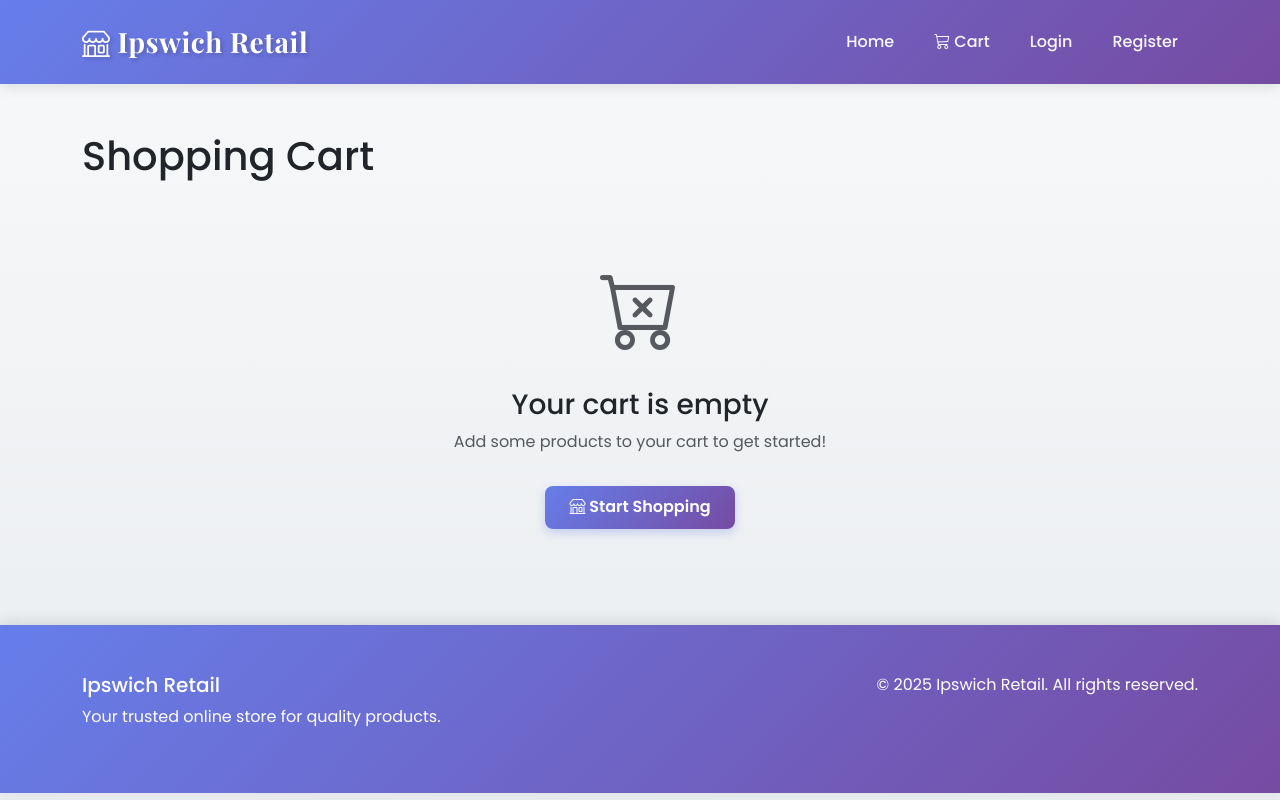
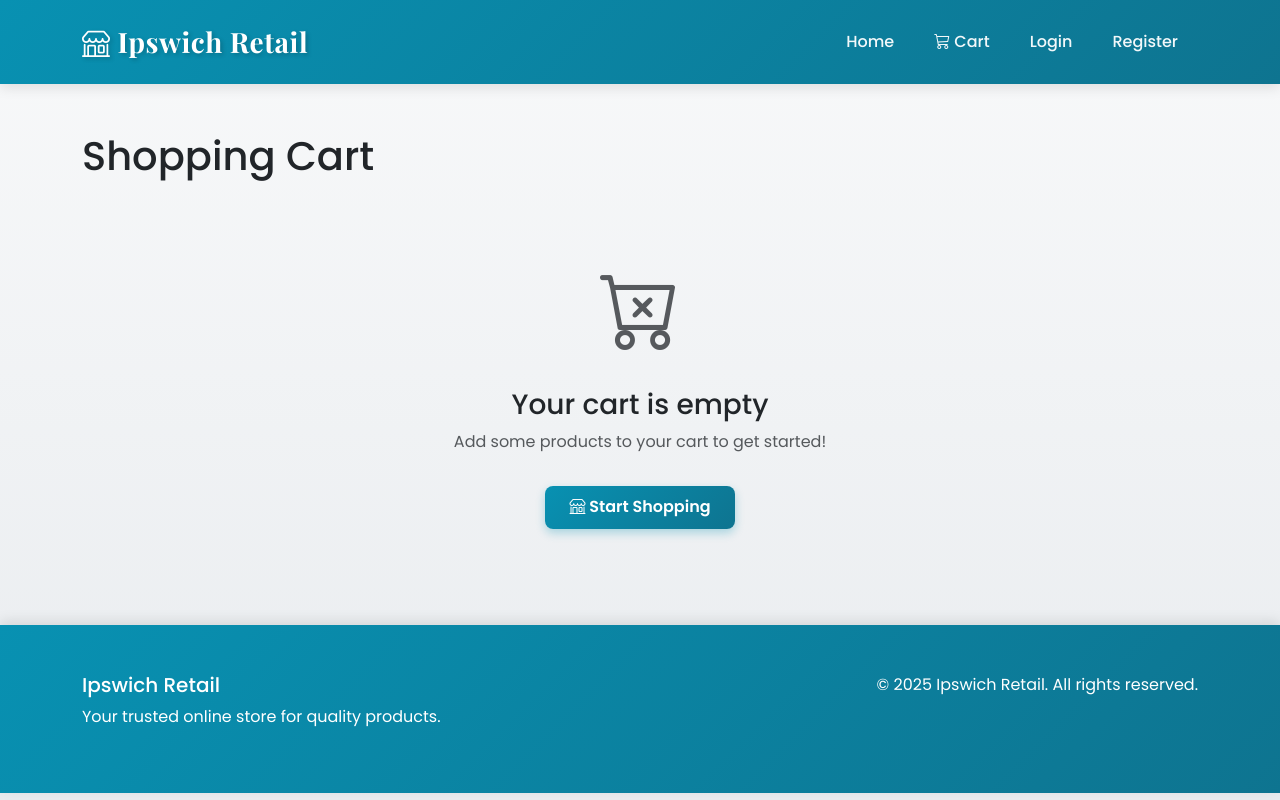
Before and after one commit to zaighumhasaan/ipswitch_retail_store, a Django app: page /cart/ in a window 1280 px wide. Run offline with Django 4.2, Linux system fonts and the light colour scheme; data comes from the database, SQL or seed files in the repository; data that the repository does not hold is empty.

Commit message:
change color scheme from purple to cyan/teal

```diff
--- a/templates/base.html
+++ b/templates/base.html
@@ -12,11 +12,11 @@
         @import url('https://fonts.googleapis.com/css2?family=Poppins:wght@400;500;600;700&family=Playfair+Display:wght@700&display=swap');
 
         :root {
-            --primary-color: #2c3e50;
-            --secondary-color: #e74c3c;
-            --accent-color: #f39c12;
-            --success-color: #27ae60;
-            --bg-gradient: linear-gradient(135deg, #667eea 0%, #764ba2 100%);
+            --primary-color: #1e3a8a;
+            --secondary-color: #0891b2;
+            --accent-color: #f59e0b;
+            --success-color: #059669;
+            --bg-gradient: linear-gradient(135deg, #0891b2 0%, #0e7490 100%);
             --card-shadow: 0 4px 6px rgba(0,0,0,0.07);
             --card-hover-shadow: 0 10px 25px rgba(0,0,0,0.15);
         }
@@ -72,34 +72,34 @@
         }
 
         .btn-primary {
-            background: linear-gradient(135deg, #667eea 0%, #764ba2 100%);
+            background: linear-gradient(135deg, #0891b2 0%, #0e7490 100%);
             border: none;
             border-radius: 8px;
             padding: 0.6rem 1.5rem;
             font-weight: 600;
             transition: all 0.3s ease;
-            box-shadow: 0 4px 10px rgba(102, 126, 234, 0.3);
+            box-shadow: 0 4px 10px rgba(8, 145, 178, 0.3);
         }
 
         .btn-primary:hover {
             transform: translateY(-2px);
-            box-shadow: 0 6px 20px rgba(102, 126, 234, 0.4);
+            box-shadow: 0 6px 20px rgba(8, 145, 178, 0.4);
         }
 
         .btn-warning {
-            background: linear-gradient(135deg, #f093fb 0%, #f5576c 100%);
+            background: linear-gradient(135deg, #f59e0b 0%, #d97706 100%);
             border: none;
             border-radius: 8px;
             color: #fff;
             padding: 0.6rem 1.5rem;
             font-weight: 600;
             transition: all 0.3s ease;
-            box-shadow: 0 4px 10px rgba(245, 87, 108, 0.3);
+            box-shadow: 0 4px 10px rgba(245, 158, 11, 0.3);
         }
 
         .btn-warning:hover {
             transform: translateY(-2px);
-            box-shadow: 0 6px 20px rgba(245, 87, 108, 0.4);
+            box-shadow: 0 6px 20px rgba(245, 158, 11, 0.4);
         }
 
         .btn-outline-secondary {
@@ -144,7 +144,7 @@
         }
 
         .badge.bg-success {
-            background: linear-gradient(135deg, #667eea 0%, #764ba2 100%) !important;
+            background: linear-gradient(135deg, #0891b2 0%, #0e7490 100%) !important;
         }
 
         footer {
@@ -183,13 +183,13 @@
         }
 
         .category-btn.active {
-            background: linear-gradient(135deg, #667eea 0%, #764ba2 100%);
+            background: linear-gradient(135deg, #0891b2 0%, #0e7490 100%);
             color: white;
             border-color: transparent;
         }
 
         .text-primary {
-            color: #764ba2 !important;
+            color: #0891b2 !important;
         }
 
         .display-4 {
@@ -219,8 +219,8 @@
         }
 
         .form-control:focus, .form-select:focus {
-            border-color: #667eea;
-            box-shadow: 0 0 0 0.2rem rgba(102, 126, 234, 0.25);
+            border-color: #0891b2;
+            box-shadow: 0 0 0 0.2rem rgba(8, 145, 178, 0.25);
         }
 
         .table {
@@ -234,7 +234,7 @@
         }
 
         .breadcrumb-item + .breadcrumb-item::before {
-            color: #667eea;
+            color: #0891b2;
         }
 
         @keyframes fadeInUp {
```
